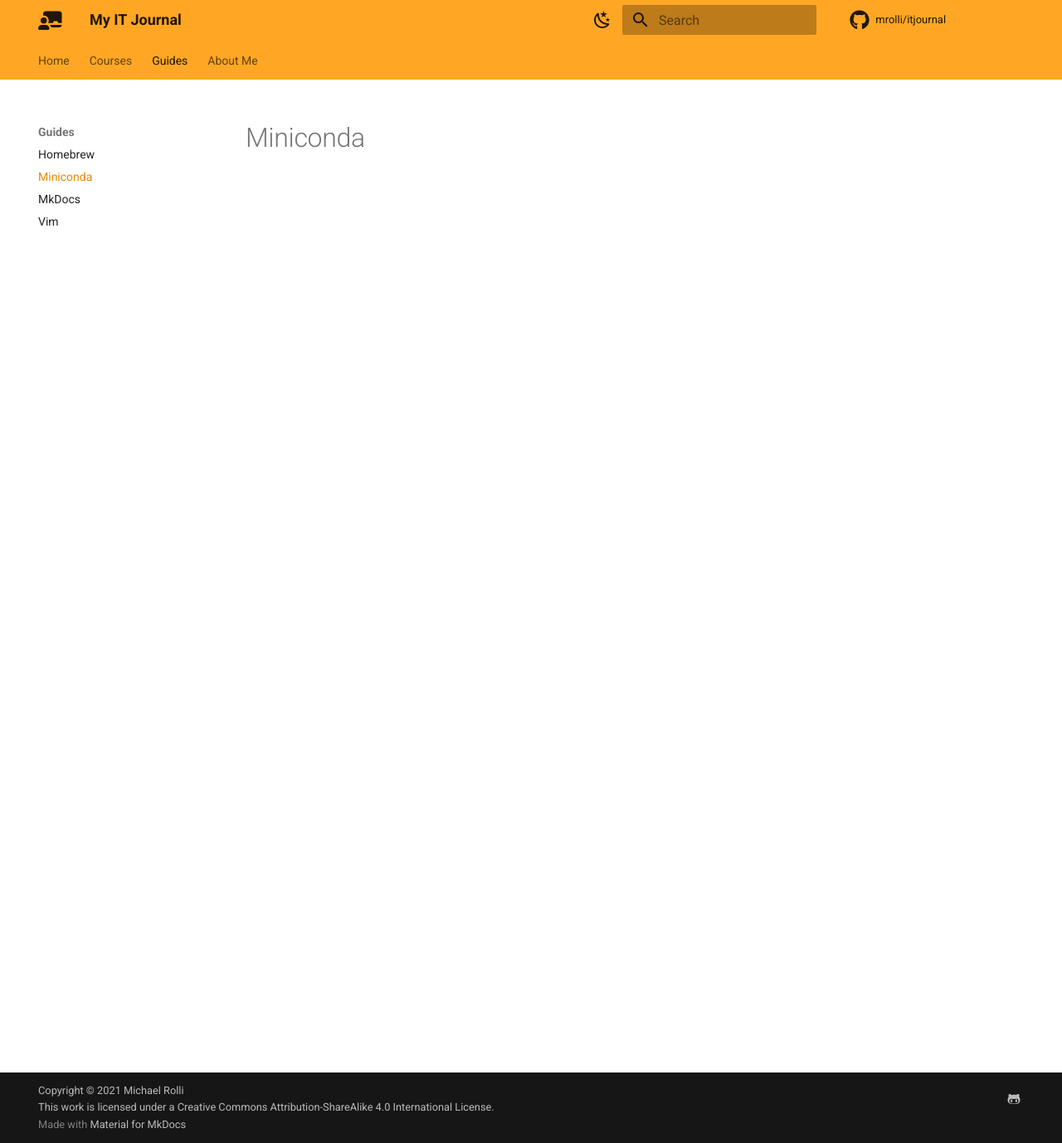
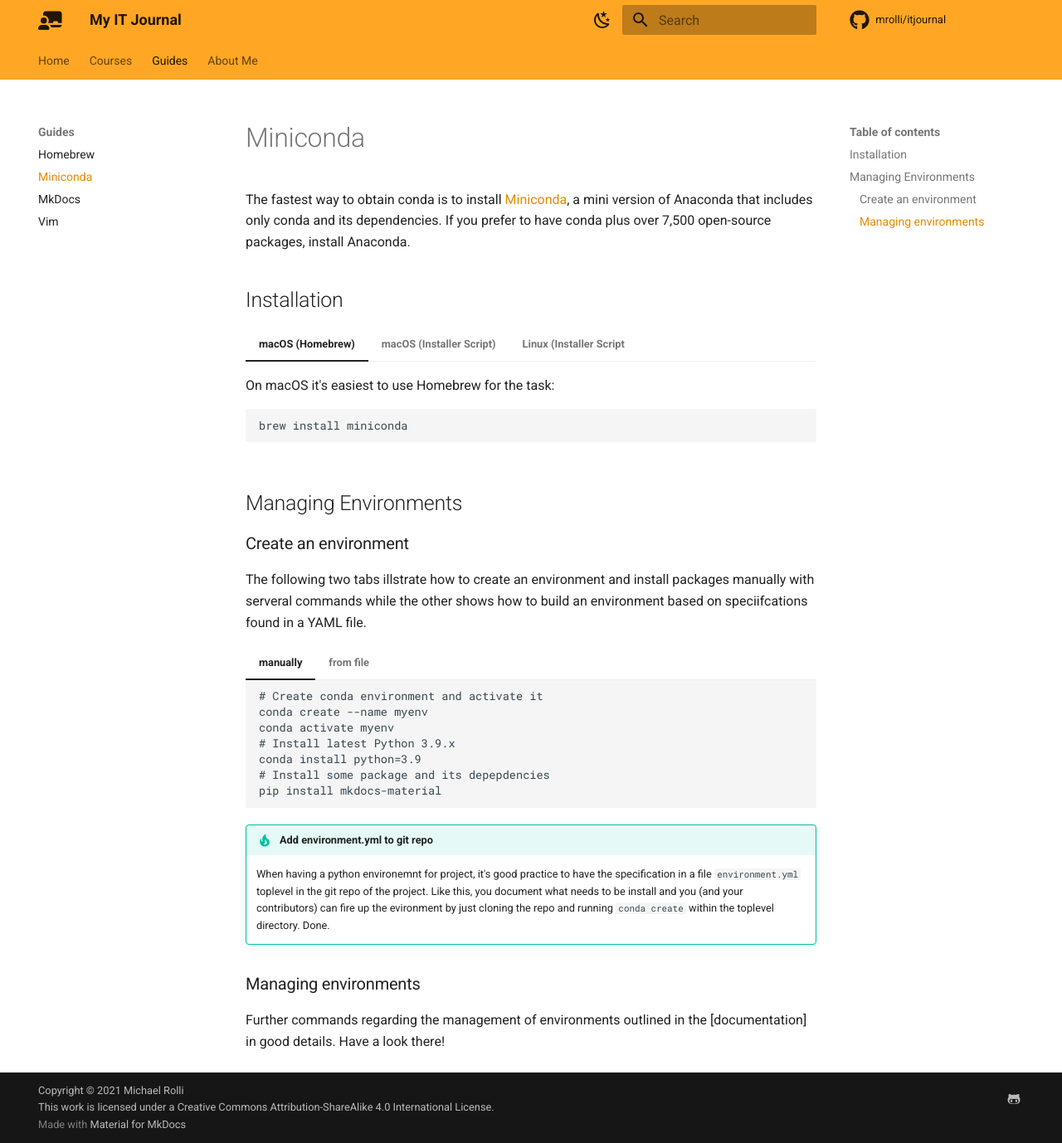
Before and after one commit to mrolli/myitjournal, an MkDocs documentation site: the page built from docs/guides/miniconda.md, in a window 1280 px wide and 1378 px high. Shown: the whole window at 83% size. Built offline with MkDocs 1.6.1 and Material for MkDocs 9.7.7, drawn with Linux system fonts in a browser that asks for light colours; comment, search, counter and statistics services are not loaded.

Commit message:
Add note about creating envs and link to the documentation

````diff
--- a/docs/guides/miniconda.md
+++ b/docs/guides/miniconda.md
@@ -1 +1,64 @@
 # Miniconda
+
+The fastest way to obtain conda is to install [Miniconda](), a mini version of Anaconda that includes only conda and its dependencies. If you prefer to have conda plus over 7,500 open-source packages, install Anaconda.
+
+## Installation
+
+=== "macOS (Homebrew)"
+    On macOS it's easiest to use Homebrew for the task:
+    ```
+    brew install miniconda
+    ```
+
+=== "macOS (Installer Script)"
+    See [project documentaiton][1] for the installer script.
+
+=== "Linux (Installer Script"
+    See [project documentaiton][1]
+
+[1]: https://docs.conda.io/en/latest/miniconda.html
+
+## Managing Environments
+
+### Create an environment
+
+The following two tabs illstrate how to create an environment and install packages manually with serveral
+commands while the other shows how to build an environment based on speciifcations found in a YAML file.
+
+=== "manually"
+
+    ```
+    # Create conda environment and activate it
+    conda create --name myenv
+    conda activate myenv
+    # Install latest Python 3.9.x
+    conda install python=3.9
+    # Install some package and its depepdencies
+    pip install mkdocs-material
+    ```
+
+=== "from file"
+
+    ```
+    # Create a yaml file specifiying the details of the env to create
+    cat <<EOD >~/environment.yml
+    name: myenv
+    dependencies:
+      - python=3.9
+      - pip:
+          - mkdocs-material
+    EOD
+    # the -f option can even be ommitted if the environment file is named
+    # environment.yaml and is found within current workig directory
+    conda create [-f environment.yml]
+    ```
+
+!!! tip "Add environment.yml to git repo"
+    When having a python environemnt for project, it's good practice to have the specification
+    in a file `environment.yml` toplevel in the git repo of the project. Like this, you document
+    what needs to be install and you (and your contributors) can fire up the evironment by just
+    cloning the repo and running `conda create` within the toplevel directory. Done.
+
+### Managing environments
+
+Further commands regarding the management of environments outlined in the [documentation] in good details. Have a look there!
````
